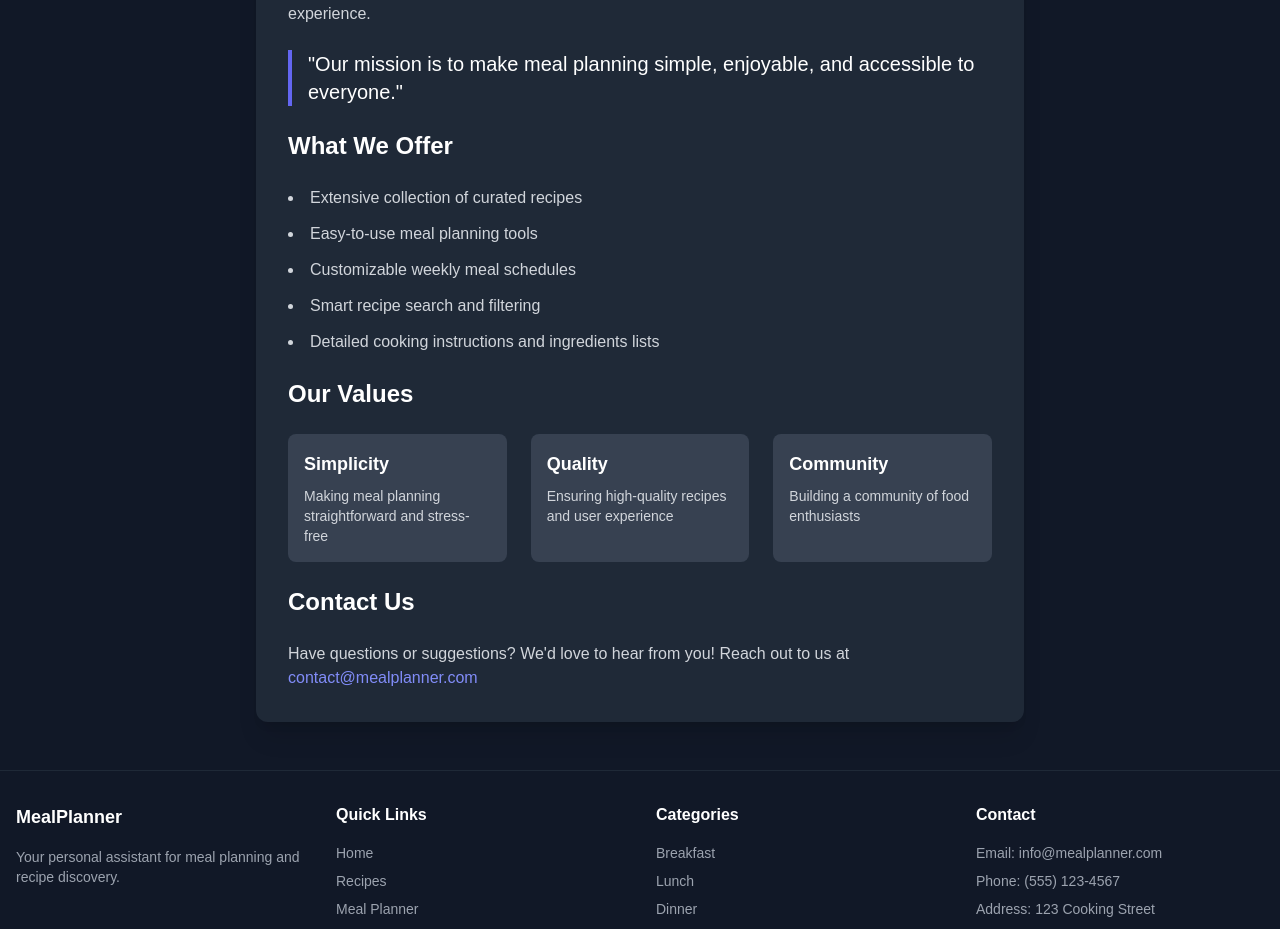
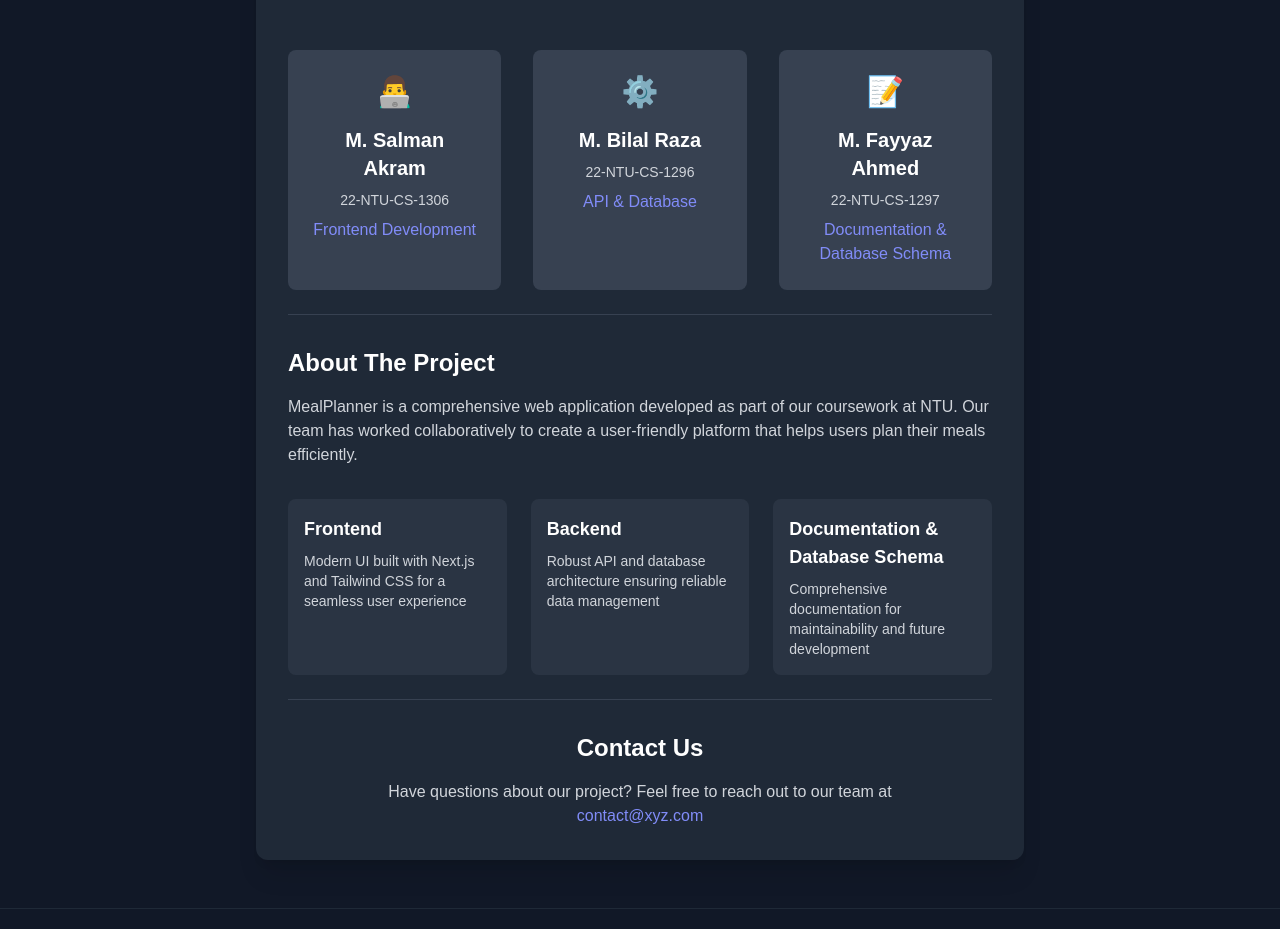
Before and after one commit to mbilalraza231/Meal-Planner, a Next.js app: page /about in a window 1280 px wide. Shown: the part 262-1191 px from the top of the page. Built offline with nearby package versions, Linux system fonts and the light colour scheme.

Commit message:
refactoring

```diff
--- a/scripts/seed-recipes.js
+++ b/scripts/seed-recipes.js
@@ -10,7 +10,7 @@ async function seedRecipes() {
     console.log('\n📝 Seeding recipes...');
     await Recipe.deleteMany({});
 
-    // Validate each recipe before inserting
+        // Validate each recipe before inserting
     for (const recipe of recipes) {
       if (!recipe.title || typeof recipe.title !== 'string') {
         throw new Error(`Invalid recipe title: ${recipe.title}`);
@@ -18,7 +18,7 @@ async function seedRecipes() {
       if (!recipe.servings || typeof recipe.servings !== 'number') {
         throw new Error(`Invalid servings for recipe: ${recipe.title}`);
       }
-      // Add more validation checks as needed
+      // more validation checks
     }
 
     await Recipe.insertMany(recipes);
--- a/src/app/about/page.js
+++ b/src/app/about/page.js
@@ -6,63 +6,83 @@ export default function AboutPage() {
       <div className="container mx-auto px-4">
         <div className="max-w-3xl mx-auto bg-gray-800 rounded-xl shadow-xl p-8">
           <h1 className="text-4xl font-bold text-white mb-8 text-center">
-            About MealPlanner
+            Our Team
           </h1>
 
           <div className="space-y-6 text-gray-300">
-            <p>
-              Welcome to MealPlanner, your ultimate companion for organizing and planning your meals.
-              We believe that good food brings people together, and planning your meals should be an
-              enjoyable experience.
+            <p className="text-center mb-12">
+              Meet the talented team behind MealPlanner, working together to make your meal planning experience better.
             </p>
 
-            <div className="border-l-4 border-indigo-500 pl-4 my-8">
-              <p className="text-xl font-medium text-white">
-                "Our mission is to make meal planning simple, enjoyable, and accessible to everyone."
-              </p>
+            {/* Team Members Grid */}
+            <div className="grid md:grid-cols-3 gap-8">
+              {/* Frontend Developer */}
+              <div className="bg-gray-700 p-6 rounded-lg text-center transform hover:scale-105 transition-transform">
+                <div className="text-3xl mb-4">👨‍💻</div>
+                <h3 className="text-xl font-semibold text-white mb-2">M. Salman Akram</h3>
+                <p className="text-sm text-gray-300 mb-2">22-NTU-CS-1306</p>
+                <p className="text-indigo-400 font-medium">Frontend Development</p>
               </div>
 
-            <h2 className="text-2xl font-semibold text-white mt-8 mb-4">
-              What We Offer
-            </h2>
-            <ul className="list-disc list-inside space-y-3">
-              <li>Extensive collection of curated recipes</li>
-              <li>Easy-to-use meal planning tools</li>
-              <li>Customizable weekly meal schedules</li>
-              <li>Smart recipe search and filtering</li>
-              <li>Detailed cooking instructions and ingredients lists</li>
-            </ul>
+              {/* Backend Developer */}
+              <div className="bg-gray-700 p-6 rounded-lg text-center transform hover:scale-105 transition-transform">
+                <div className="text-3xl mb-4">⚙️</div>
+                <h3 className="text-xl font-semibold text-white mb-2">M. Bilal Raza</h3>
+                <p className="text-sm text-gray-300 mb-2">22-NTU-CS-1296</p>
+                <p className="text-indigo-400 font-medium">API & Database</p>
+              </div>
 
-            <h2 className="text-2xl font-semibold text-white mt-8 mb-4">
-              Our Values
-            </h2>
-            <div className="grid md:grid-cols-3 gap-6 mt-4">
-              <div className="bg-gray-700 p-4 rounded-lg">
-                <h3 className="text-lg font-semibold text-white mb-2">Simplicity</h3>
-                <p className="text-sm">Making meal planning straightforward and stress-free</p>
-              </div>
-              <div className="bg-gray-700 p-4 rounded-lg">
-                <h3 className="text-lg font-semibold text-white mb-2">Quality</h3>
-                <p className="text-sm">Ensuring high-quality recipes and user experience</p>
-              </div>
-              <div className="bg-gray-700 p-4 rounded-lg">
-                <h3 className="text-lg font-semibold text-white mb-2">Community</h3>
-                <p className="text-sm">Building a community of food enthusiasts</p>
+              {/* Documentation */}
+              <div className="bg-gray-700 p-6 rounded-lg text-center transform hover:scale-105 transition-transform">
+                <div className="text-3xl mb-4">📝</div>
+                <h3 className="text-xl font-semibold text-white mb-2">M. Fayyaz Ahmed</h3>
+                <p className="text-sm text-gray-300 mb-2">22-NTU-CS-1297</p>
+                <p className="text-indigo-400 font-medium">Documentation & Database Schema</p>
               </div>
             </div>
 
-            <h2 className="text-2xl font-semibold text-white mt-8 mb-4">
+            {/* Project Description */}
+            <div className="mt-12 pt-8 border-t border-gray-700">
+              <h2 className="text-2xl font-semibold text-white mb-4">
+                About The Project
+              </h2>
+              <p className="mb-6">
+                MealPlanner is a comprehensive web application developed as part of our coursework at NTU.
+                Our team has worked collaboratively to create a user-friendly platform that helps users plan
+                their meals efficiently.
+              </p>
+
+              <div className="grid md:grid-cols-3 gap-6 mt-8">
+                <div className="bg-gray-700/50 p-4 rounded-lg">
+                  <h3 className="text-lg font-semibold text-white mb-2">Frontend</h3>
+                  <p className="text-sm">Modern UI built with Next.js and Tailwind CSS for a seamless user experience</p>
+                </div>
+                <div className="bg-gray-700/50 p-4 rounded-lg">
+                  <h3 className="text-lg font-semibold text-white mb-2">Backend</h3>
+                  <p className="text-sm">Robust API and database architecture ensuring reliable data management</p>
+                </div>
+                <div className="bg-gray-700/50 p-4 rounded-lg">
+                  <h3 className="text-lg font-semibold text-white mb-2">Documentation & Database Schema</h3>
+                  <p className="text-sm">Comprehensive documentation for maintainability and future development</p>
+                </div>
+              </div>
+            </div>
+
+            {/* Contact Section */}
+            <div className="mt-12 pt-8 border-t border-gray-700 text-center">
+              <h2 className="text-2xl font-semibold text-white mb-4">
                 Contact Us
               </h2>
-            <p>
-              Have questions or suggestions? We'd love to hear from you! Reach out to us at{' '}
+              <p className="max-w-xl mx-auto">
+                Have questions about our project? Feel free to reach out to our team at{' '}
                 <a href="mailto:contact@mealplanner.com" className="text-indigo-400 hover:text-indigo-300">
-                contact@mealplanner.com
+                  contact@xyz.com
                 </a>
               </p>
             </div>
           </div>
         </div>
       </div>
+    </div>
   );
 }
--- a/src/app/api/meal-plans/route.js
+++ b/src/app/api/meal-plans/route.js
@@ -22,7 +22,6 @@ export async function POST(request) {
     const data = await request.json();
     console.log('Raw API received data:', data);
 
-    // Validate that either recipeId or mealId is provided, but not both
     if ((!data.recipeId && !data.mealId) || (data.recipeId && data.mealId)) {
       throw new Error('Either recipeId or mealId must be provided, but not both');
     }
@@ -30,7 +29,6 @@ export async function POST(request) {
     // Safely convert string IDs to ObjectIds
     const mealPlanData = {
       ...data,
-      // Only convert if the ID exists and is a valid ObjectId
       recipeId: data.recipeId && mongoose.isValidObjectId(data.recipeId)
         ? new mongoose.Types.ObjectId(data.recipeId)
         : null,
@@ -54,7 +52,6 @@ export async function POST(request) {
   }
 }
 
-// Optional: Add PUT and DELETE methods if needed
 export async function PUT(request) {
   try {
     await dbConnect();
--- a/src/app/components/FeaturedRecipeSlide.js
+++ b/src/app/components/FeaturedRecipeSlide.js
@@ -1,12 +1,11 @@
 import { useEffect } from 'react';
 
 export default function FeaturedRecipeSlide({ recipe, onViewRecipe, onAddToMealPlan, isActive, onSlideChange }) {
-  // Set up auto-sliding effect
   useEffect(() => {
     if (isActive) {
       const timer = setTimeout(() => {
         onSlideChange();
-      }, 5000); // Change slide every 5 seconds
+      }, 5000);
 
       return () => clearTimeout(timer);
     }
--- a/src/app/components/Footer.js
+++ b/src/app/components/Footer.js
@@ -2,8 +2,8 @@ export default function Footer() {
   return (
     <footer className="bg-gray-900 text-gray-400 border-t border-gray-800">
       <div className="container mx-auto px-4 py-8">
-        <div className="grid grid-cols-1 md:grid-cols-4 gap-8">
-          <div>
+        <div className="flex justify-between items-start">
+          <div className="text-center">
             <h3 className="text-white text-lg font-semibold mb-4">
               MealPlanner
             </h3>
@@ -11,7 +11,7 @@ export default function Footer() {
               Your personal assistant for meal planning and recipe discovery.
             </p>
           </div>
-          <div>
+          <div className="text-center">
             <h4 className="text-white text-md font-semibold mb-4">
               Quick Links
             </h4>
@@ -39,43 +39,18 @@ export default function Footer() {
               </li>
               <li>
                 <a
-                  href="/shopping-list"
+                  href="/about"
                   className="hover:text-white transition-colors"
                 >
-                  Shopping List
+                  About Us
                 </a>
               </li>
             </ul>
           </div>
-          <div>
+          <div className="text-center mr-8">
             <h4 className="text-white text-md font-semibold mb-4">
-              Categories
+              Contact
             </h4>
-            <ul className="space-y-2 text-sm">
-              <li>
-                <a href="#" className="hover:text-white transition-colors">
-                  Breakfast
-                </a>
-              </li>
-              <li>
-                <a href="#" className="hover:text-white transition-colors">
-                  Lunch
-                </a>
-              </li>
-              <li>
-                <a href="#" className="hover:text-white transition-colors">
-                  Dinner
-                </a>
-              </li>
-              <li>
-                <a href="#" className="hover:text-white transition-colors">
-                  Desserts
-                </a>
-              </li>
-            </ul>
-          </div>
-          <div>
-            <h4 className="text-white text-md font-semibold mb-4">Contact</h4>
             <ul className="space-y-2 text-sm">
               <li>Email: info@mealplanner.com</li>
               <li>Phone: (555) 123-4567</li>
--- a/src/app/components/forms/MealPlanForm.js
+++ b/src/app/components/forms/MealPlanForm.js
@@ -5,12 +5,10 @@ export default function MealPlanForm({ mealPlan, onMealPlanChange, onSubmit, but
     console.log('Changing field:', field, 'to value:', value); // Debug log
 
     if (field === 'mealType' || field === 'date' || field === 'notes') {
-      // These fields should be at the root level
       const updatedMealPlan = { ...mealPlan, [field]: value };
       console.log('Updated meal plan:', updatedMealPlan); // Debug log
       onMealPlanChange(updatedMealPlan);
     } else {
-      // Other fields should be in the details object
       onMealPlanChange({
         ...mealPlan,
         details: {
--- a/src/db/models/Meal.js
+++ b/src/db/models/Meal.js
@@ -18,10 +18,8 @@ const MealSchema = new mongoose.Schema({
   notes: { type: String, default: ""}
 }, { timestamps: true });
 
-// Add indexes for better query performance
 MealSchema.index({ userId: 1 });
 
-// Delete the model if it exists to force recompilation
 if (mongoose.models.Meal) {
   delete mongoose.models.Meal;
 }
--- a/src/hooks/useSearch.js
+++ b/src/hooks/useSearch.js
@@ -87,7 +87,6 @@ export function useSearch(options = { debounceMs: 500, limit: 10, minChars: 2 })
         }
     }, [options.limit, options.minChars]);
 
-    // Create debounced function with cancel capability
     const debouncedFetch = useCallback(
         debounce((term) => {
             if (term.trim().length >= options.minChars) {
@@ -97,7 +96,6 @@ export function useSearch(options = { debounceMs: 500, limit: 10, minChars: 2 })
         [fetchSearchResults, options.minChars, options.debounceMs]
     );
 
-    // Handle search updates
     const handleSearch = useCallback((term) => {
         setSearchTerm(term);
 
```
Also changed, not shown: src/app/api/meals/route.js (+1 -9 lines), src/app/components/RecipeCard.js (+2 -6 lines), src/app/layout.js (+1 -6 lines), src/db/seeders/data/recipes.json (+39 -223 lines). Lines whose indentation alone changed are shown as unchanged.
